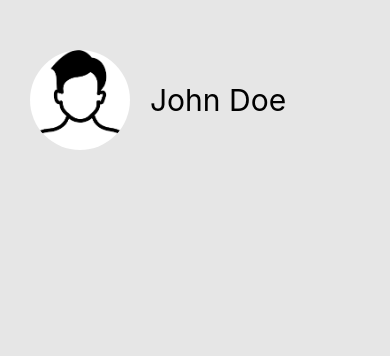
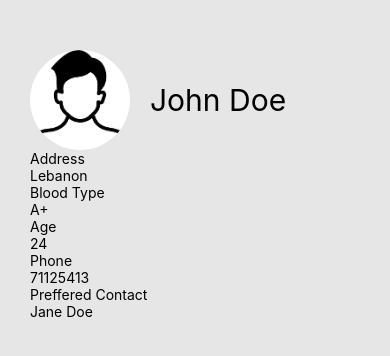
Before and after one commit to JeanPaul-AbiZeid/SOS, a React Native app in the folder SOS-ReactNative/: screen / in a window 390 px wide. Shown: the top 356 px of the page. Built offline with nearby package versions, Linux system fonts and the light colour scheme.

Commit message:
frontend: adding the profile info + placeholders

```diff
--- a/SOS-ReactNative/components/Profile/Profile.js
+++ b/SOS-ReactNative/components/Profile/Profile.js
@@ -11,6 +11,40 @@ export default function Profile() {
             <Text style={styles.name}>John Doe</Text>
         </View>
 
+        <View>
+            <View>
+                <Text>Address</Text>
+                <Text>Lebanon</Text>
+            </View>
+        </View>
+
+        <View>
+            <View>
+                <Text>Blood Type</Text>
+                <Text>A+</Text>
+            </View>
+        </View>
+
+        <View>
+            <View>
+                <Text>Age</Text>
+                <Text>24</Text>
+            </View>
+        </View>
+
+        <View>
+            <View>
+                <Text>Phone</Text>
+                <Text>71125413</Text>
+            </View>
+        </View>
+
+        <View>
+            <View>
+                <Text>Preffered Contact</Text>
+                <Text>Jane Doe</Text>
+            </View>
+        </View>
 
       </ScrollView>
     );
```
